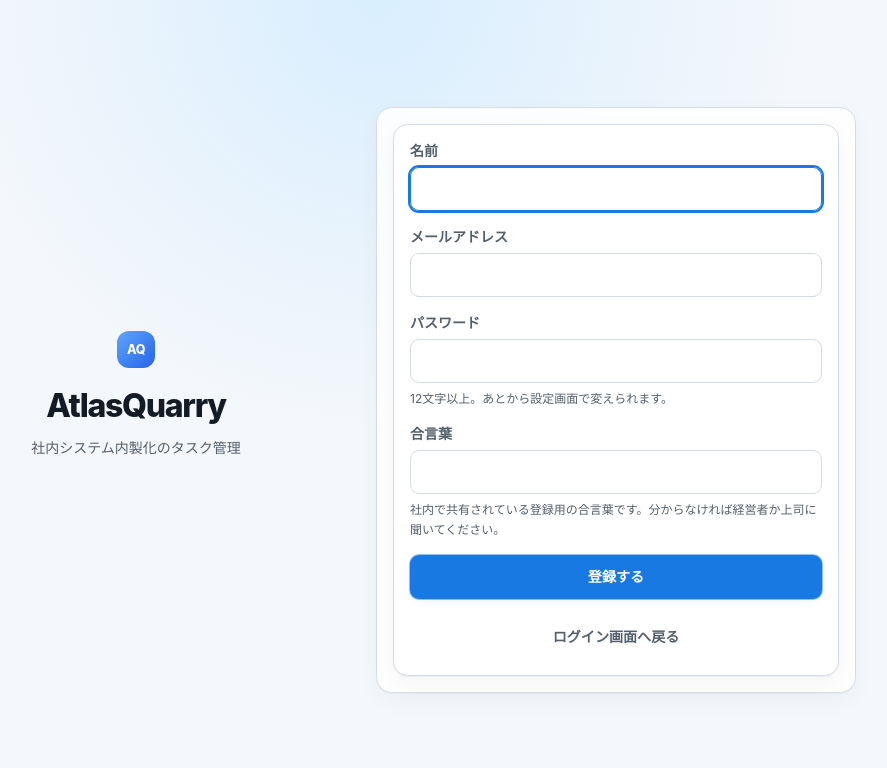
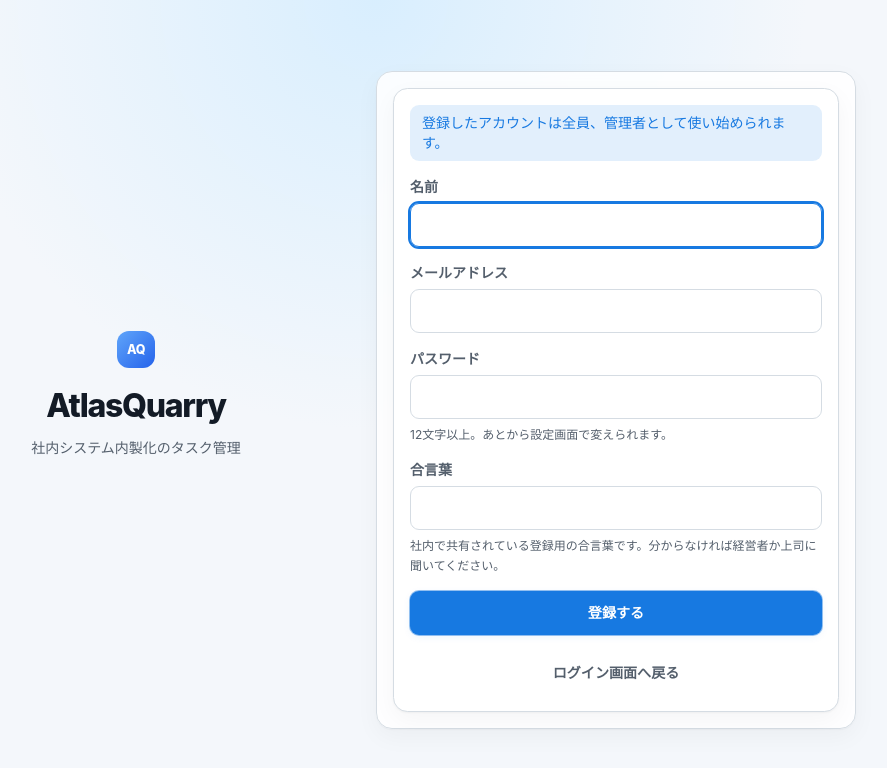
Before and after one commit to HAMAKIN05/AtlasQuarry, a Next.js app: page /login in a window 1280 px wide. Both pictures are taken after a click on the button "アカウントを作る". Shown: the top 768 px of the page, without its empty margins (264-1151 px from the left). Built offline with nearby package versions, Linux system fonts and the light colour scheme; no server answers.

Commit message:
ui: clarify admin registration

```diff
--- a/src/app/(auth)/login/RegisterForm.tsx
+++ b/src/app/(auth)/login/RegisterForm.tsx
@@ -69,6 +69,10 @@ export function RegisterForm({ onDone }: { onDone: () => void }) {
     <Card>
       <CardContent>
         <form className="flex flex-col gap-4" onSubmit={handleSubmit} noValidate>
+          <p className="rounded-md bg-primary-soft px-3 py-2 text-sm text-primary">
+            登録したアカウントは全員、管理者として使い始められます。
+          </p>
+
           {error && <Alert tone="error">{error}</Alert>}
 
           <Field label="名前" htmlFor="reg-name">
```
